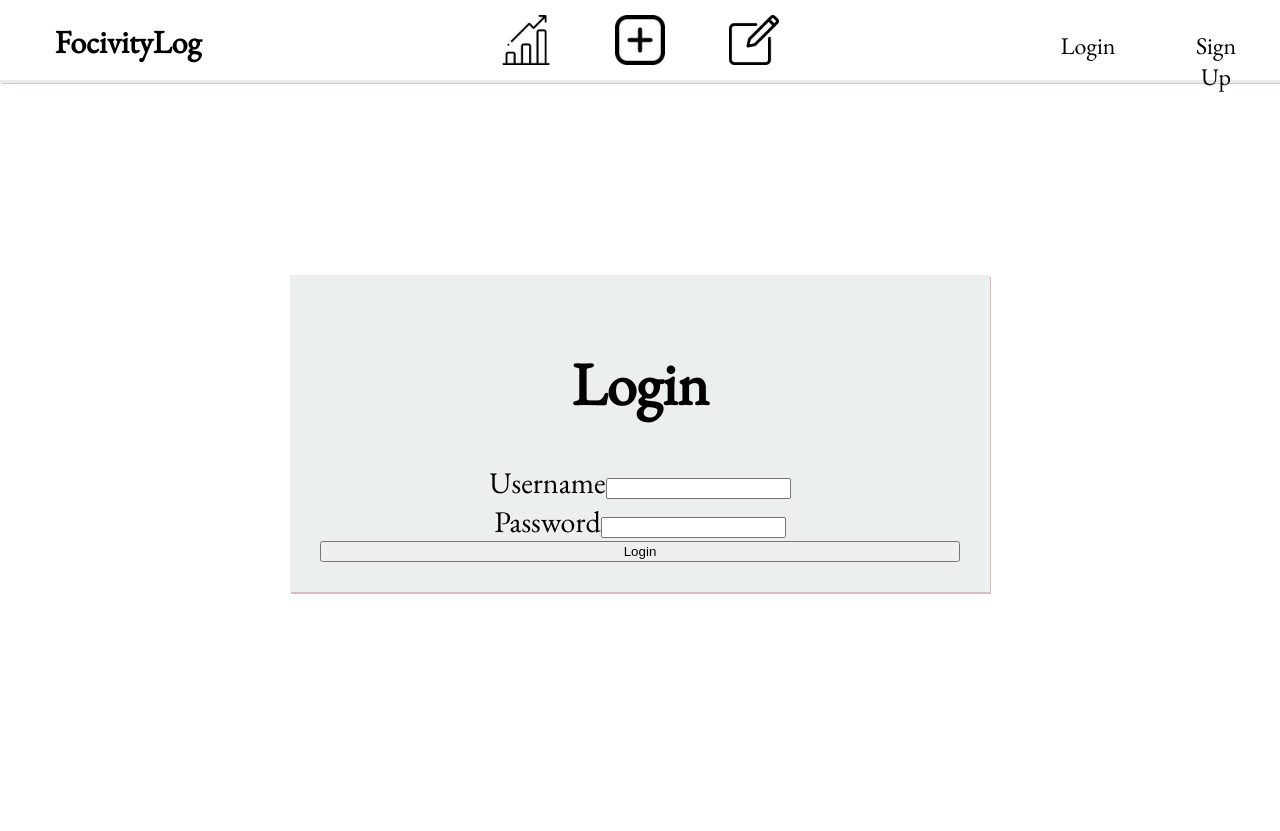
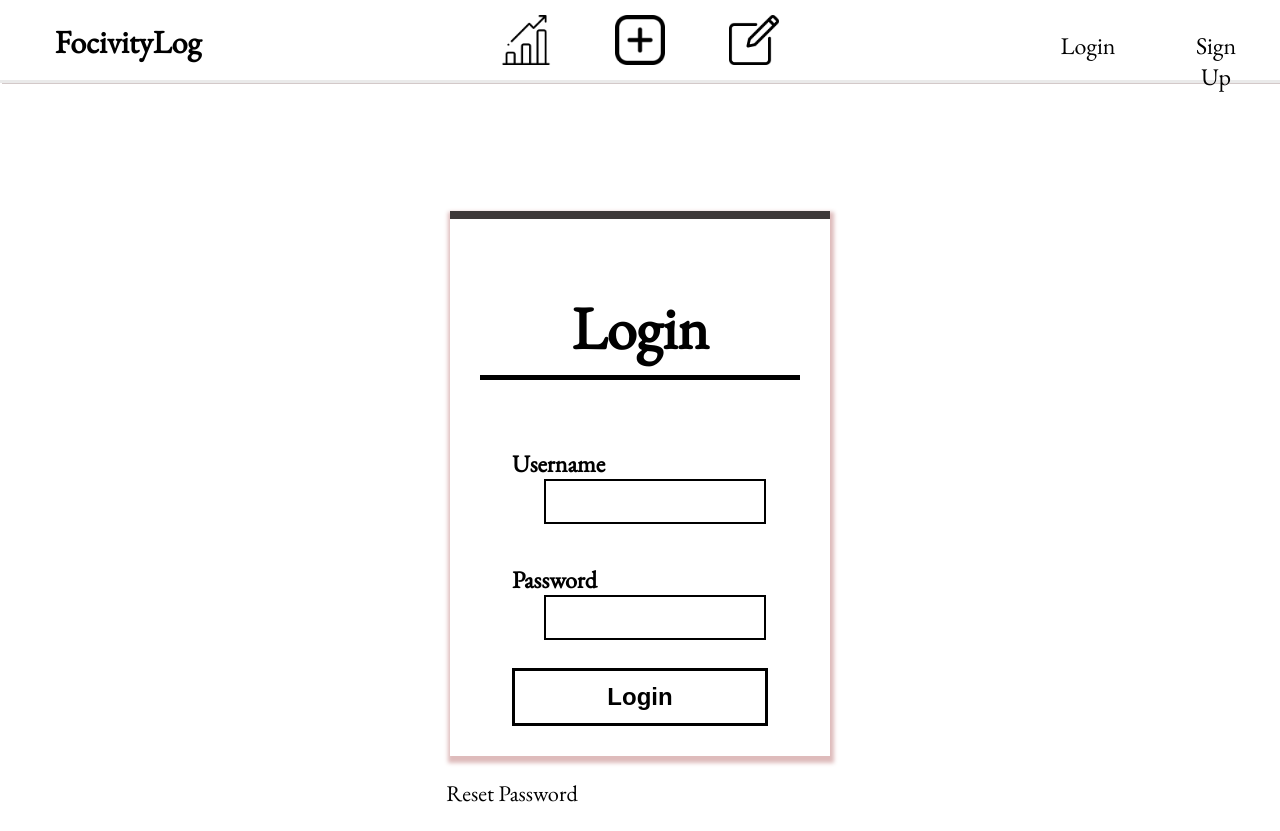
Before and after one commit to DarienSR/FotivityLog-Backend, a React (Create React App) app in the folder webapp/: page /login in a window 1280 px wide. Before the commit the page ends 800 px from the top, so only its background shows below. Built offline with nearby package versions, Linux system fonts and the light colour scheme.

Commit message:
Redesigned forms

```diff
--- a/webapp/src/App.js
+++ b/webapp/src/App.js
@@ -11,7 +11,7 @@ import AddSession from './components/AddSession';
 import EditSession from './components/EditSession';
 import Signup from './components/authentication/Signup';
 import Login from "./components/authentication/Login";
-
+import ResetPassword from "./components/authentication/ResetPassword";
 
 
 
@@ -46,6 +46,7 @@ function App() {
           <Route exact path="/dashboard" element={<Dashboard />} />
           <Route exact path="/add" element={<AddSession />} />
           <Route exact path="/edit" element={<EditSession />} />
+          <Route exact path="/resetpassword" element={<ResetPassword />} />
         </Routes>
     </div>
   );
--- a/webapp/src/components/AddSession.js
+++ b/webapp/src/components/AddSession.js
@@ -76,34 +76,36 @@ export default function AddSession() {
     resetDeep_Work();
   }
   let FinishSessionForm = <form style={styles.form}>
-    <label>Topic
-      <input type="text" {...bindTopic} />
+    <h1 style={ styles.label }>Add Session</h1>
+
+    <label style={ styles.text }>Topic
+      <input style={styles.input} type="text" {...bindTopic} />
     </label>
-    <label>Description
-      <input type="text" {...bindDesc} />
+    <label style={ styles.text }>Description
+      <input style={styles.input} type="text" {...bindDesc} />
     </label>
-    <label>Location
-      <input type="text" {...bindLocation} />
+    <label style={ styles.text }>Location
+      <input style={styles.input} type="text" {...bindLocation} />
     </label>
-    <label>Social
-      <input type="checkbox" {...bindSocial} />
+    <label style={ styles.text }>Social
+      <input style={styles.inputCB} type="checkbox" {...bindSocial} />
     </label>
-    <label>Distracted
-      <input type="checkbox" {...bindDistracted} />
+    <label style={ styles.text }>Distracted
+      <input style={styles.inputCB} type="checkbox" {...bindDistracted} />
     </label>
-    <label>Deep Work
-      <input type="checkbox" {...bindDeep_Work} />
+    <label style={ styles.text }>Deep Work
+      <input style={styles.inputCB} type="checkbox" {...bindDeep_Work} />
     </label>
-    <label>
-      <input id="endTime" type="datetime-local" />
-      <button onClick={function(e) {
+    <label style={ styles.text }>
+      <input id="endTime" style={styles.input} type="datetime-local" />
+      <button style={styles.buttonUpdate} onClick={function(e) {
         e.preventDefault()
         setHasUpdatedTime(true)
         document.getElementById('endTime').value = getCurrentTime();
       }}>Update Time</button>
     </label>
     {
-      hasUpdatedTime ? <button onClick={FinishSession}>Add Session</button> : "Please select a time"
+      hasUpdatedTime ? <button style={styles.button} onClick={FinishSession}>Add Session</button> : "Please select a time"
     }
   </form>
 
@@ -113,16 +115,77 @@ export default function AddSession() {
     </div>
   )
 }
+
 let styles = {
+  label: {
+    borderBottom: '0.35rem solid black',
+    paddingBottom: '0.5rem'
+  },
+  formContainer: {
+    width: '50%',
+    margin: '0 auto',
+  },
   form: {
     padding: 30,
+    justifyContent: 'center',
+    margin: '0 auto',
+    marginTop: '1%',
     fontSize: 30,
     display: 'flex',
-    margin: '0 auto',
-    marginTop: '15%',
     width: '50%',
     flexDirection: 'column',
-    backgroundColor: 'rgb(235 239 240)',
-    boxShadow: '1px 2px #debbbb',
+    backgroundColor: 'white',
+    borderTop: '0.5rem solid rgb(62 57 57)',
+    boxShadow: '1px 4px 4px 3px #debbbb',
   },
+  button: {
+    width: '100%',
+    alignSelf: 'center',
+    fontSize: '1.5rem',
+    padding: '0.75rem',
+    fontWeight: 'bold',
+    backgroundColor: 'white',
+    marginTop: '1rem',
+    border: '3px solid black',
+    cursor: 'pointer',
+  },
+  buttonUpdate: {
+    width: '30%',
+    alignSelf: 'center',
+    fontSize: '1.5rem',
+    padding: '0.75rem',
+    pointer: 'cursor',
+    fontWeight: 'bold',
+    backgroundColor: 'white',
+    marginTop: '1rem',
+    border: '3px solid black',
+    cursor: 'pointer',
+  },
+  text: {
+    width: '80%',
+    alignSelf: 'center',
+    fontSize: '1.5rem',
+    padding: '0.75rem',
+    fontWeight: 'bold',
+    marginTop: '1rem',
+    textAlign: 'left',
+  },
+  input: {
+    width: '100%',
+    border: '2px solid black',
+    fontSize: '1.5rem',
+    padding: '0.4rem',
+  },
+  inputCB: {
+    marginLeft: '2rem',
+    border: '2px solid black',
+    fontSize: '3.5rem',
+    padding: '0.4rem',
+    transform: 'scale(2)'
+  },
+  reset: {
+    fontSize: '1.4rem',
+    cursor: 'pointer',
+    width: '60%',
+  }
 }
--- a/webapp/src/components/Navbar.js
+++ b/webapp/src/components/Navbar.js
@@ -1,6 +1,8 @@
-import { useLocation } from "react-router-dom";
+import { useLocation, useNavigate } from "react-router-dom";
+
 export default function Navbar(props) {
   const { state } = useLocation();
+  let navigate = useNavigate();
   let isLoggedOn;
 
   if(state === null) {
@@ -11,7 +13,7 @@ export default function Navbar(props) {
   } else {
     isLoggedOn = <>
       <p style={ styles.text }>{ state.username }</p>
-      <p style={ styles.text }>Logout</p>
+      <p onClick={ () => navigate("/login", { state: null }) } style={ styles.text }>Logout</p>
     </>
   }
 
--- a/webapp/src/components/Session.js
+++ b/webapp/src/components/Session.js
@@ -48,6 +48,7 @@ export default function Session(props) {
       { togglePopup ? <div style={styles.modal}>
          <form style={styles.form}>
          <p style={styles.close} onClick={() => setTogglePopup(!togglePopup)}>EXIT</p>
+         <h1 style={ styles.header }>Edit Session</h1>
          <label style={styles.label}>Start Time <b>{ session_start.toLocaleString() }</b>
             <input style={styles.input} type="datetime-local" {...bindStartTime} />
           </label>
@@ -66,15 +67,15 @@ export default function Session(props) {
             <input style={styles.input} type="text" {...bindLocation} />
           </label>
           <label style={styles.label}>Social
-            <input style={styles.input} type="checkbox" checked={social} onChange={() => setSocial(!social)} />
+            <input style={styles.inputCB} type="checkbox" checked={social} onChange={() => setSocial(!social)} />
           </label>
           <label style={styles.label}>Distracted
-          <input style={styles.input} type="checkbox" checked={distracted}  onChange={() => setDistracted(!distracted)} />
+          <input style={styles.inputCB} type="checkbox" checked={distracted}  onChange={() => setDistracted(!distracted)} />
           </label>
           <label style={styles.label}>Deep Work
-            <input style={styles.input} type="checkbox" checked={deep_work} onChange={() => setDeepWork(!deep_work)} />
+            <input style={styles.inputCB} type="checkbox" checked={deep_work} onChange={() => setDeepWork(!deep_work)} />
           </label>
-          <button onClick={UpdateSession}>Save</button>
+          <button style={ styles.button } onClick={UpdateSession}>Save</button>
         </form>
       </div> : null }
     </>
@@ -83,9 +84,12 @@ export default function Session(props) {
 
 let styles = {
   close: {
-    fontSize: '30',
     color: 'black',
-    fontWeight: 'bold'
+    fontWeight: 'bold',
+    alignSelf: 'flex-end',
+    marginRight: '3rem',
+    cursor: 'pointer',
+    fontSize: '1.5rem',
   },
   sessionContainer: {
     display: 'flex',
@@ -126,10 +130,16 @@ let styles = {
   modal: {
     position: 'fixed',
     zIndex: 3,
-    bottom: '0',
+    bottom: '15rem',
     height: '100%',
     width: '100%',
     backgroundColor: 'rgba(255, 255, 255, 0.4)'
+  },
+  header: {
+    borderBottom: '0.35rem solid black',
+    paddingBottom: '0.5rem',
+    width: '80%',
+    margin: '0 auto',
   },
   form: {
     display: 'flex',
@@ -141,12 +151,37 @@ let styles = {
     boxShadow: '1px 2px #debbbb',
   },
   label: {
-    margin: '1rem',
-    fontSize: '1.3rem'
+    width: '80%',
+    alignSelf: 'center',
+    fontSize: '1.5rem',
+    padding: '0.75rem',
+    fontWeight: 'bold',
+    marginTop: '1rem',
+    textAlign: 'left',
   },
   input: {
-    marginLeft: '0.5rem',
-    fontFamily: 'EB Garamond',
-    fontSize: '1.3rem',
-  }
+    width: '100%',
+    border: '2px solid black',
+    fontSize: '1.5rem',
+    padding: '0.4rem',
+  },
+  inputCB: {
+    marginLeft: '2rem',
+    border: '2px solid black',
+    fontSize: '3.5rem',
+    padding: '0.4rem',
+    transform: 'scale(2)'
+  },
+  button: {
+    width: '80%',
+    alignSelf: 'center',
+    fontSize: '1.5rem',
+    padding: '0.75rem',
+    cursor: 'pointer',
+    fontWeight: 'bold',
+    backgroundColor: 'white',
+    marginTop: '1rem',
+    marginBottom: '2rem',
+    border: '3px solid black',
+  },
 }
--- a/webapp/src/components/authentication/Login.js
+++ b/webapp/src/components/authentication/Login.js
@@ -27,33 +27,76 @@ export default function Login() {
 
 
   return (
-  <div>
+  <div style={ styles.formContainer }>
     <form onSubmit={ handleSubmit } style={styles.form}>
-    <h1>Login</h1>
-      <label>Username
-        <input type="text" {...bindUsername} />
+    <h1 style={ styles.label }>Login</h1>
+      <label style={ styles.text }>Username
+        <input style={ styles.input } type="text" {...bindUsername} />
       </label>
 
-      <label>Password
-        <input type="password" {...bindPassword} />
+      <label style={ styles.text }>Password
+        <input style={ styles.input } type="password" {...bindPassword} />
       </label>
 
-      <input type="submit" value="Login" />
+      <input style={styles.button} type="submit" value="Login" />
     </form>
+      <p style={styles.reset} onClick={ () => { navigate('/resetpassword') } }>Reset Password</p>
   </div>
  )
 }
 
 let styles = {
+  label: {
+    borderBottom: '0.35rem solid black',
+    paddingBottom: '0.5rem'
+  },
+  formContainer: {
+    width: '50%',
+    margin: '0 auto',
+  },
   form: {
     padding: 30,
+    justifyContent: 'center',
+    margin: '0 auto',
+    marginTop: '20%',
     fontSize: 30,
     display: 'flex',
-    margin: '0 auto',
-    marginTop: '15%',
     width: '50%',
     flexDirection: 'column',
-    backgroundColor: 'rgb(235 239 240)',
-    boxShadow: '1px 2px #debbbb',
+    backgroundColor: 'white',
+    borderTop: '0.5rem solid rgb(62 57 57)',
+    boxShadow: '1px 4px 4px 3px #debbbb',
   },
+  button: {
+    width: '80%',
+    alignSelf: 'center',
+    fontSize: '1.5rem',
+    padding: '0.75rem',
+    fontWeight: 'bold',
+    backgroundColor: 'white',
+    marginTop: '1rem',
+    border: '3px solid black',
+    cursor: 'pointer',
+  },
+  text: {
+    width: '80%',
+    alignSelf: 'center',
+    fontSize: '1.5rem',
+    padding: '0.75rem',
+    fontWeight: 'bold',
+    marginTop: '1rem',
+    textAlign: 'left',
+  },
+  input: {
+    width: '80%',
+    marginLeft: '2rem',
+    border: '2px solid black',
+    fontSize: '1.5rem',
+    padding: '0.4rem',
+  },
+  reset: {
+    fontSize: '1.4rem',
+    cursor: 'pointer',
+    width: '60%',
+  }
 }
--- /dev/null
+++ b/webapp/src/components/authentication/ResetPassword.js
@@ -0,0 +1,57 @@
+import React, { useState } from 'react';
+import axios from 'axios'
+import { useInput } from "../../hooks/useInput";
+
+export default function ResetPassword() {
+  const { value: username, bind: bindUsername, reset: resetUsername } = useInput("");
+  const { value: email, bind: bindEmail, reset: resetEmail } = useInput("");
+  const { value: password, bind: bindPassword, reset: resetPassword } = useInput("");
+  const { value: confirmPassword, bind: bindConfirmPassword, reset: resetConfirmPassword } = useInput("");
+
+  function ResetPassword() {
+    axios.post(`${process.env.REACT_APP_URL}user/resetpassword`, {username, password, email, confirmPassword}).then(function(response) {
+      console.log("Sign up: ", response)
+    }).catch(function(err) {
+      console.log(err);
+    });
+  }
+
+  return (
+  <div>
+    <form style={styles.form}>
+    <h1>Reset Password</h1>
+      <label>Username
+        <input type="text" {...bindUsername} />
+      </label>
+
+      <label>Email
+        <input type="text" {...bindEmail} />
+      </label>
+
+      <label>Password
+        <input type="password" {...bindPassword} />
+      </label>
+
+      <label>Confirm Password
+        <input type="password" {...bindConfirmPassword} />
+      </label>
+
+      <button onClick={() => ResetPassword}>Reset Password</button>
+    </form>
+  </div>
+ )
+}
+
+let styles = {
+  form: {
+    padding: 30,
+    fontSize: 30,
+    display: 'flex',
+    margin: '0 auto',
+    marginTop: '15%',
+    width: '50%',
+    flexDirection: 'column',
+    backgroundColor: 'rgb(235 239 240)',
+    boxShadow: '1px 2px #debbbb',
+  },
+}
--- a/webapp/src/components/authentication/Signup.js
+++ b/webapp/src/components/authentication/Signup.js
@@ -16,37 +16,79 @@ export default function SignUp() {
   }
 
   return (
-  <div>
+  <div style={ styles.formContainer }>
     <form style={styles.form}>
-    <h1>Sign up</h1>
-      <label>Username
-        <input type="text" {...bindUsername} />
+    <h1 style={ styles.label }>Sign up</h1>
+      <label style={ styles.text }>Username
+        <input style={ styles.input} type="text" {...bindUsername} />
       </label>
 
-      <label>Password
-        <input type="password" {...bindPassword} />
+      <label style={ styles.text }>Password
+        <input style={ styles.input} type="password" {...bindPassword} />
       </label>
 
-      <label>Email
-        <input type="text" {...bindEmail} />
+      <label style={ styles.text }>Email
+        <input style={ styles.input} type="text" {...bindEmail} />
       </label>
 
-      <button onClick={() => SignUp()}>Sign Up</button>
+      <button style={styles.button} onClick={() => SignUp()}>Sign Up</button>
     </form>
   </div>
  )
 }
 
 let styles = {
+  label: {
+    borderBottom: '0.35rem solid black',
+    paddingBottom: '0.5rem'
+  },
+  formContainer: {
+    width: '50%',
+    margin: '0 auto',
+  },
   form: {
     padding: 30,
+    justifyContent: 'center',
+    margin: '0 auto',
+    marginTop: '20%',
     fontSize: 30,
     display: 'flex',
-    margin: '0 auto',
-    marginTop: '15%',
     width: '50%',
     flexDirection: 'column',
-    backgroundColor: 'rgb(235 239 240)',
-    boxShadow: '1px 2px #debbbb',
+    backgroundColor: 'white',
+    borderTop: '0.5rem solid rgb(62 57 57)',
+    boxShadow: '1px 4px 4px 3px #debbbb',
   },
+  button: {
+    width: '80%',
+    alignSelf: 'center',
+    fontSize: '1.5rem',
+    padding: '0.75rem',
+    fontWeight: 'bold',
+    backgroundColor: 'white',
+    marginTop: '1rem',
+    border: '3px solid black',
+    cursor: 'pointer',
+  },
+  text: {
+    width: '80%',
+    alignSelf: 'center',
+    fontSize: '1.5rem',
+    padding: '0.75rem',
+    fontWeight: 'bold',
+    marginTop: '1rem',
+    textAlign: 'left',
+  },
+  input: {
+    width: '80%',
+    marginLeft: '2rem',
+    border: '2px solid black',
+    fontSize: '1.5rem',
+    padding: '0.4rem',
+  },
+  reset: {
+    fontSize: '1.4rem',
+    cursor: 'pointer',
+    width: '60%',
+  }
 }
```
Also changed, not shown: 1 other file (tests, documents, lock files or other folders).
